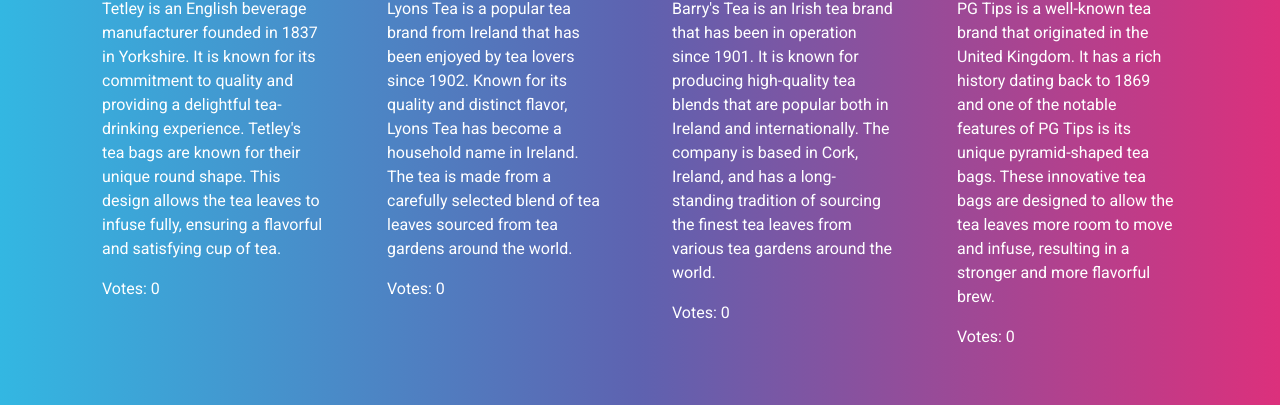
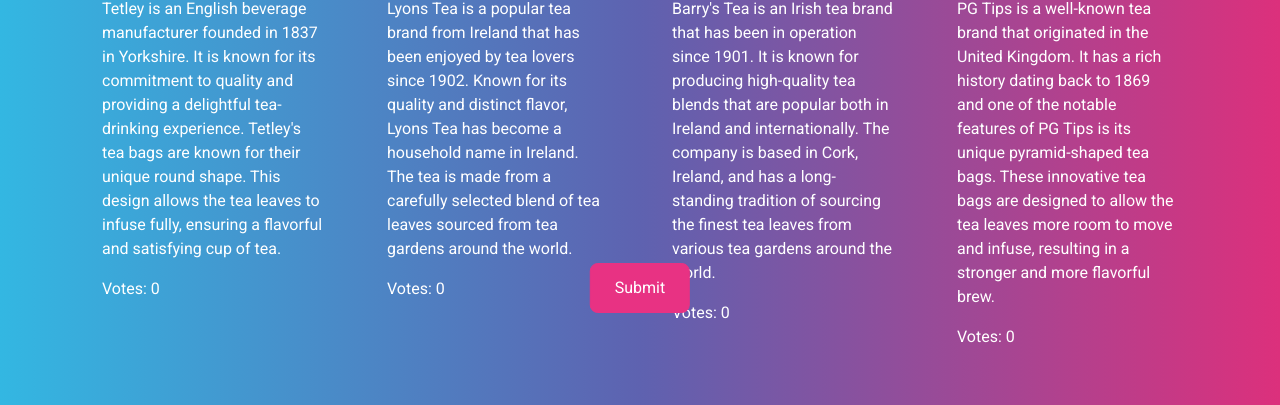
Before and after one commit to Cossie01/Data-Representation-Project, a plain HTML site: page Project.py/static/test3.html in a window 1280 px wide. Shown: the part 467-872 px from the top of the page. Drawn offline with nearby package versions, Linux system fonts and the light colour scheme; no server answers.

Commit message:
Adding Thank you page and submit button

```diff
--- a/Project.py/static/test3.html
+++ b/Project.py/static/test3.html
@@ -34,6 +34,13 @@
             .selected {
                 background-color: #f0f0f0;
             }
+            .submit-button {
+            position: fixed;
+            bottom: 20px;
+            left: 50%;
+            transform: translateX(-50%);
+            text-align: center;
+        }
         </style>
     </head>
     <body>
@@ -84,8 +91,14 @@
                 </div>
             </div>
         </div>
+        <div class="submit-button">
+            <button type="submit" class="btn btn-primary" onclick="handleSubmit()">Submit</button>
+        </div>
 
         <script>
+            function handleSubmit() {
+                window.location.href = 'thankyou.html'; // Redirect to thankyou.html
+            }
             function updateVoteCount(teaname) {
                 var votesElement = document.getElementById(teaname + "-votes");
                 var votes = parseInt(votesElement.innerHTML);
@@ -141,6 +154,7 @@
             }
 
             init()
+
         </script>
     </body>
 </html>
```
Also changed, not shown: Project.py/static/thankyou.html (+8 -1 lines), Project.py/static/vote.html (+14 -0 lines), Project.py/static/Images/Barrys.PNG (added), Project.py/static/Images/Lyons.PNG (added), Project.py/static/Images/Tetleys.PNG (added).
